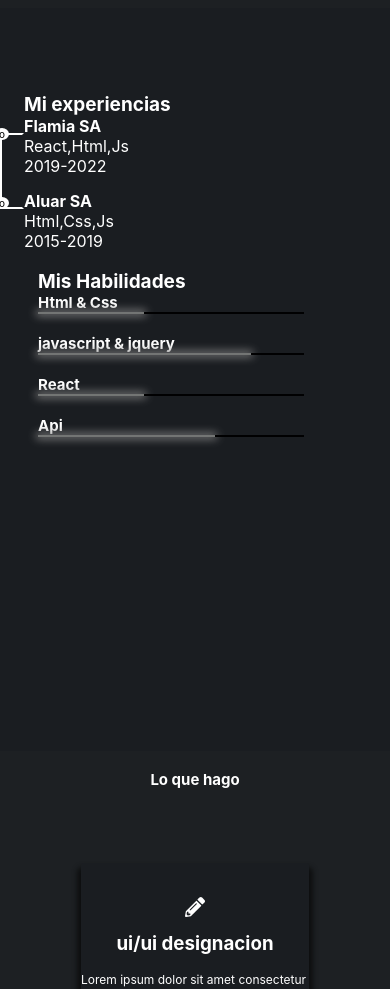
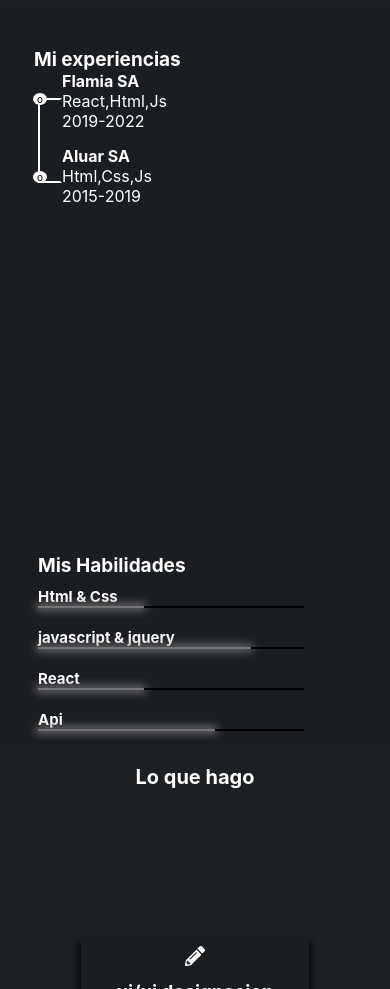
Before and after one commit to Lcdiego/Portfolio, a React (Create React App) app: page / in a window 390 px wide. Shown: the part 1680-2669 px from the top of the page. Built offline with nearby package versions, Linux system fonts and the light colour scheme.

Commit message:
Cambio tamaño de img_1

```diff
--- a/src/components/TP-Porfolio/Proyectos/Proyecto.css
+++ b/src/components/TP-Porfolio/Proyectos/Proyecto.css
@@ -112,6 +112,6 @@ height: 108vh;
 }@media(max-width:400px){
     .proyectoImagen{
         width: 42%;
-        height: 20%;
+        height: 31%;
     }
 }
--- a/src/components/TP-Porfolio/Sectionexperiencia/Section.css
+++ b/src/components/TP-Porfolio/Sectionexperiencia/Section.css
@@ -9,8 +9,8 @@
     position: relative;
     width: 30px;
     height: 87px;
-    top:73px;
-    right: 0px;
+    top:53px;
+    right: -2px;
 }
 .circulo1{
     color: black;
@@ -52,7 +52,9 @@
 }
 .sectionExperiencia{
  width: 37%;
- margin-top: 45px;
+ height: 57vh;
+ display: flex;
+ align-items: center;
 
 
 
@@ -69,9 +71,15 @@
 .experienciaUno{
     margin-top: 10%;
 }
+.tituloExperiencia1{
+    color: white;
+    font-size: 26px;
+
+}
 .tituloExperiencia{
     color: white;
     margin-bottom:25px ;
+
 }
 .tituloSecundario{
     color: white;
@@ -84,8 +92,11 @@
 }
 
 .porcentajes{
-    margin-top: 40px;
-    width:36%;
+     width:36%;
+     height: 71%;
+     display: flex;
+     flex-direction: column;
+     justify-content: flex-end;
 }
 
 .contenedorLineas_uno{
@@ -165,10 +176,12 @@ color: white;
 }
 
 @media(max-width:700px){
-    .sectionExperiencia{
-        width: 80%;
-        margin-left: 38px;
-    }
+
+        .sectionExperiencia{
+            margin-left: 38px;
+            width: 86%;
+            align-items: flex-start;
+        }
     .Experiencia{
 
         margin-top: 40px;
@@ -182,9 +195,9 @@ color: white;
     .unionLineas{
         position: relative;
         right: 0px;
-        top: 40px;
+        top: 50px;
         width: 24px;
-        height: 76px;
+        height: 85px;
 
     }
     .circulo1{
@@ -203,7 +216,7 @@ color: white;
     .circulo2{
         color: black;
         position: relative;
-        top: 50px;
+        top: 59px;
         right: 7px;
         background-color: white;
         border-radius: 74%;
@@ -216,6 +229,7 @@ color: white;
     .tituloExperiencia{
         margin-bottom: 0px;
         font-size: 19px;
+        margin-bottom: 10px;
     }
     .tituloSecundario{
         font-size: 16px;
@@ -259,9 +273,6 @@ color: white;
 .linea8{
     margin-bottom: 20px;
 }
-.sectionExperiencia{
-    margin-left: 0%;
-    width: 86%;
-}
+
 
 }
--- a/src/components/TP-Porfolio/Sectionexperiencia/Section.jsx
+++ b/src/components/TP-Porfolio/Sectionexperiencia/Section.jsx
@@ -12,7 +12,7 @@ const Section= () => {
                 <span className=' circulo2'>o</span>
             </div>
             <div className='experienciaLaborales'>
-                        <h2 className='tituloExperiencia'>Mi experiencias</h2>
+                        <h2 className='tituloExperiencia1'>Mi experiencias</h2>
                         <h3 className='tituloSecundario'>Flamia SA</h3>
                         <p className='parrafoExperiencia' > React,Html,Js</p>
                         <p className='parrafoExperiencia'>2019-2022</p>
--- a/src/components/TP-Porfolio/Servicios/Servicios.css
+++ b/src/components/TP-Porfolio/Servicios/Servicios.css
@@ -66,7 +66,8 @@
         height: 253px;
     }
      .titulo_Etiqueta{
-        font-size:15px ;
+        font-size:25px ;
+        height: 21%;
 
     }
     .parrafoEtiqueta{
@@ -99,7 +100,7 @@
         height: 222px;
     }
     .titulo_Etiqueta{
-        height: 28%;
+        height: 23%;
     }
     .seccionServicios{
         height: 82vh;
@@ -107,7 +108,13 @@
 }
 @media(max-width:700px){
     .titulo_Etiqueta{
-        height: 28%;
+        height: 27%;
+    }
+    .tituloExperiencia1{
+        color: white;
+        font-size: 19px;
+        position: relative;
+        right: 28px;
     }
     .seccionServicios{
         height: 81vh;
@@ -136,12 +143,12 @@ height: 81vh;
 }
 @media(max-width:500px){
 .titulo_Etiqueta{
-
+    font-size: 20px;
     height: 5%;
 }
 .contenedorEtiqueas{
     width: 228px;
-    height: 187px;
+    height: 138px;
 }
 .seccionServicios{
     flex-wrap: nowrap;
```
